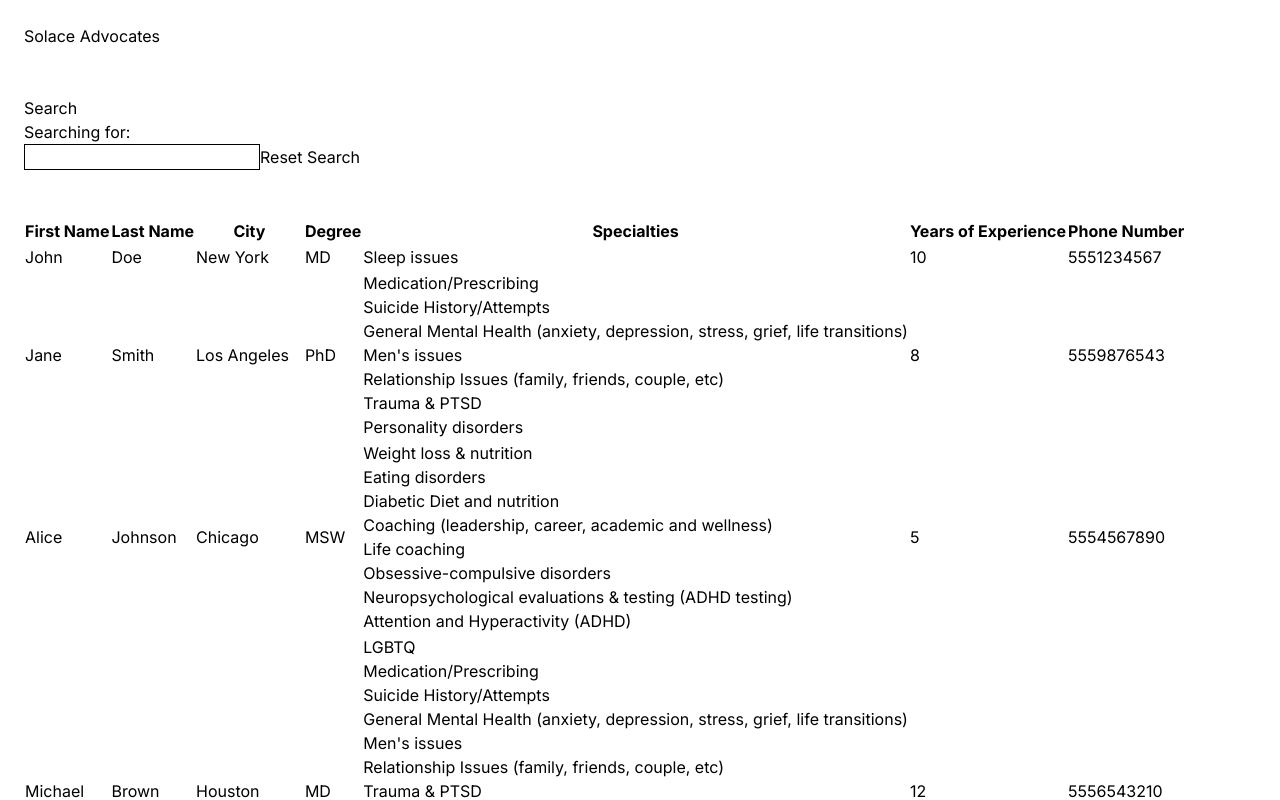
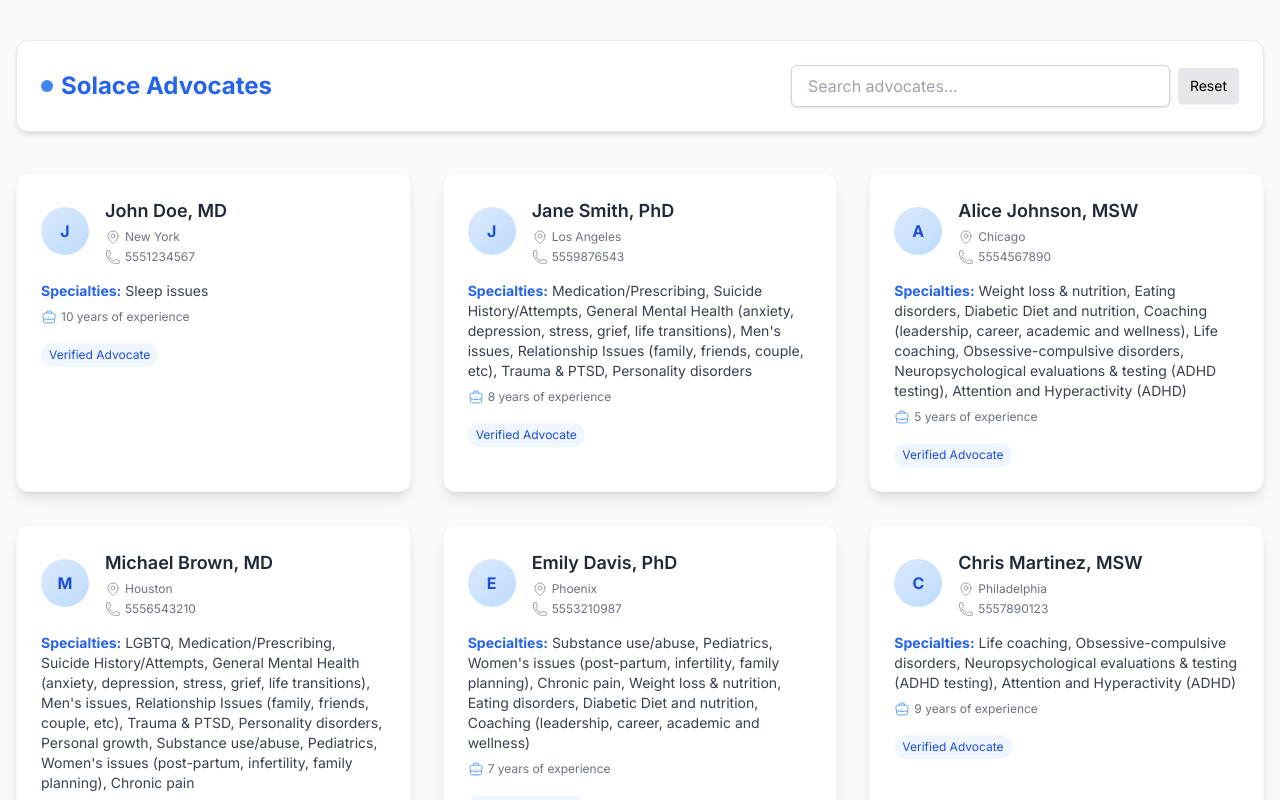
Before and after one commit to RoseReyes/solace-candidate-assignment, a Next.js app in the folder solace-candidate-assignment-main/: page / in a window 1280 px wide. Shown: the top 800 px of the page. Built offline with nearby package versions, Linux system fonts and the light colour scheme.

Commit message:
ui changes

```diff
--- a/solace-candidate-assignment-main/package.json
+++ b/solace-candidate-assignment-main/package.json
@@ -12,6 +12,7 @@
     "seed": "node --loader esbuild-register/loader -r esbuild-register ./src/db/seed/index.ts"
   },
   "dependencies": {
+    "@heroicons/react": "^2.2.0",
     "drizzle-orm": "^0.32.1",
     "next": "^14.2.19",
     "postgres": "^3.4.4",
--- a/solace-candidate-assignment-main/src/app/page.tsx
+++ b/solace-candidate-assignment-main/src/app/page.tsx
@@ -1,5 +1,10 @@
 'use client';
 
+import {
+  BriefcaseIcon,
+  MapPinIcon,
+  PhoneIcon,
+} from '@heroicons/react/24/outline';
 import { useEffect, useMemo, useState } from 'react';
 
 import { InferSelectModel } from 'drizzle-orm';
@@ -54,56 +59,78 @@ export default function Home() {
   };
 
   return (
-    <main style={{ margin: '24px' }}>
-      <h1>Solace Advocates</h1>
-      <br />
-      <br />
-      <div>
-        <p>Search</p>
-        <p>
-          Searching for: <span id='search-term'></span>
-        </p>
+    <main className='min-h-screen bg-gray-50 px-4 py-10 container mx-auto max-w-7xl'>
+      {/* Header */}
+      <header className='flex flex-col sm:flex-row items-start sm:items-center justify-between bg-white/80 backdrop-blur-md border border-gray-200 p-6 rounded-xl shadow-md mb-10'>
+        <h1 className='text-2xl font-bold text-blue-600 flex items-center gap-2 mb-4 sm:mb-0'>
+          <span className='inline-block w-3 h-3 bg-blue-500 rounded-full animate-pulse'></span>
+          Solace Advocates
+        </h1>
+
+        <div className='flex items-center gap-2 w-full sm:max-w-md'>
           <input
+            type='text'
+            placeholder='Search advocates...'
+            className='flex-1 px-4 py-2 border border-gray-300 rounded-md shadow focus:outline-none focus:ring-2 focus:ring-blue-500 transition-all duration-150'
             value={searchTerm}
-          style={{ border: '1px solid black' }}
             onChange={(e) => handleChange(e.target.value)}
           />
-        <button onClick={handleReset}>Reset Search</button>
+          <button
+            onClick={handleReset}
+            className='px-3 py-2 text-sm bg-gray-200 hover:bg-gray-300 rounded shadow-sm'>
+            Reset
+          </button>
         </div>
-      <br />
-      <br />
-      <table>
-        <thead>
-          <tr>
-            <th>First Name</th>
-            <th>Last Name</th>
-            <th>City</th>
-            <th>Degree</th>
-            <th>Specialties</th>
-            <th>Years of Experience</th>
-            <th>Phone Number</th>
-          </tr>
-        </thead>
-        <tbody>
-          {filteredAdvocates.map((advocate) => {
-            return (
-              <tr key={advocate.phoneNumber}>
-                <td>{advocate.firstName}</td>
-                <td>{advocate.lastName}</td>
-                <td>{advocate.city}</td>
-                <td>{advocate.degree}</td>
-                <td>
-                  {advocate.specialties.map((s, index) => (
-                    <div key={index}>{s}</div>
+      </header>
+
+      {/* Advocate Cards */}
+      <section className='grid gap-8 sm:grid-cols-2 lg:grid-cols-3'>
+        {filteredAdvocates.map((advocate) => (
+          <div
+            key={advocate.phoneNumber}
+            className='bg-white p-6 rounded-xl shadow-lg border border-gray-100 hover:shadow-xl hover:border-blue-100 transition duration-300'>
+            {/* Header Section */}
+            <div className='flex items-center gap-4 mb-4'>
+              <div className='h-12 w-12 flex items-center justify-center bg-gradient-to-br from-blue-100 to-blue-200 text-blue-700 rounded-full font-bold uppercase hover:scale-105 transition-transform'>
+                {advocate.firstName.charAt(0)}
+              </div>
+              <div>
+                <h2 className='text-lg font-semibold text-gray-800'>
+                  {advocate.firstName} {advocate.lastName}, {advocate.degree}
+                </h2>
+                <div className='text-xs text-gray-500 flex flex-col gap-1 mt-1'>
+                  <span className='flex items-center gap-1'>
+                    <MapPinIcon className='h-4 w-4 text-gray-400' />
+                    {advocate.city}
+                  </span>
+                  <span className='flex items-center gap-1'>
+                    <PhoneIcon className='h-4 w-4 text-gray-400' />
+                    {advocate.phoneNumber}
+                  </span>
+                </div>
+              </div>
+            </div>
+
+            {/* Body Section */}
+            <div className='text-sm text-gray-700 mb-2'>
+              <strong className='text-blue-600'>Specialties:</strong>{' '}
+              {advocate.specialties.join(', ')}
+            </div>
+
+            <div className='text-xs text-gray-500 mt-2 flex items-center gap-1'>
+              <BriefcaseIcon className='h-4 w-4 text-blue-400' />
+              {advocate.yearsOfExperience} years of experience
+            </div>
+
+            {/* Optional Tag */}
+            <div className='mt-4'>
+              <span className='inline-block bg-blue-50 text-blue-700 text-xs px-2 py-1 rounded-full'>
+                Verified Advocate
+              </span>
+            </div>
+          </div>
         ))}
-                </td>
-                <td>{advocate.yearsOfExperience}</td>
-                <td>{advocate.phoneNumber}</td>
-              </tr>
-            );
-          })}
-        </tbody>
-      </table>
+      </section>
     </main>
   );
 }
--- /dev/null
+++ b/solace-candidate-assignment-main/src/app/ui/card.tsx
@@ -0,0 +1,35 @@
+type CardProps<T> = {
+  data: T;
+};
+
+export default function Card<T>({ data }: CardProps<T>) {
+  return (
+    <div className='w-full max-w-md rounded-lg border border-gray-200 shadow-md overflow-hidden bg-white'>
+      {/* Header */}
+      <div className='flex items-center gap-4 p-4 bg-gray-50'>
+        {/* Avatar */}
+        {avatar ? (
+          <img className='h-14 w-14 rounded-full object-cover' />
+        ) : (
+          <div className='h-14 w-14 rounded-full bg-blue-100 text-blue-700 flex items-center justify-center text-lg font-bold uppercase'>
+            {}
+          </div>
+        )}
+
+        <div className='flex flex-col'>
+          <span className='text-lg font-semibold text-gray-900'>{name}</span>
+          {degree && <span className='text-sm text-gray-600'>{degree}</span>}
+          {location && (
+            <span className='text-sm text-gray-500'>{location}</span>
+          )}
+          {phone && <span className='text-xs text-gray-400'>{phone}</span>}
+        </div>
+      </div>
+
+      {/* Body */}
+      <div className='p-4'>
+        <p className='text-sm text-gray-700'>{bodyText}</p>
+      </div>
+    </div>
+  );
+}
```
Also changed, not shown: 2 other files (tests, documents, lock files or other folders). Lines whose indentation alone changed are shown as unchanged.
